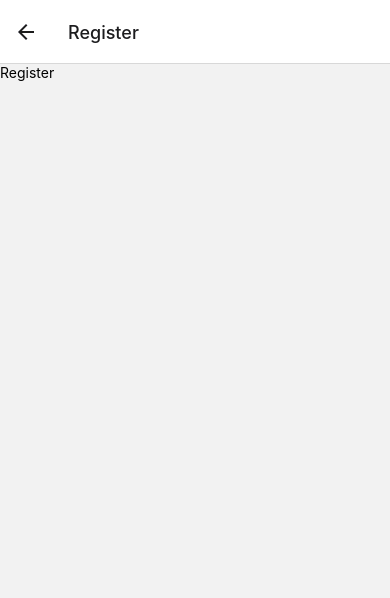
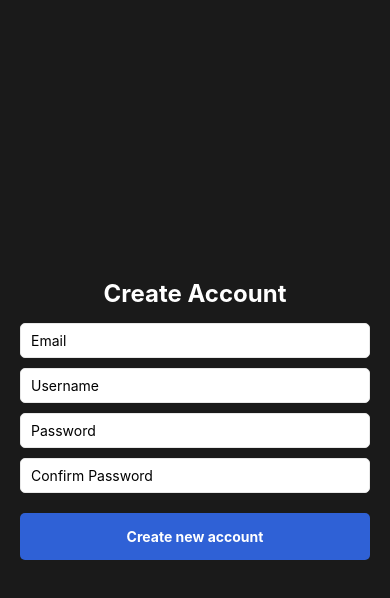
Before and after one commit to IsakLarsson/InventoryApp, a React Native app in the folder frontend/: screen /Register in a window 390 px wide. Shown: the top 598 px of the page. Built offline with nearby package versions, Linux system fonts and the light colour scheme.

Commit message:
login and signup screen

```diff
--- a/frontend/App.js
+++ b/frontend/App.js
@@ -11,7 +11,7 @@ const Stack = createNativeStackNavigator();
 export default function App() {
     return (
         <NavigationContainer>
-            <Stack.Navigator>
+            <Stack.Navigator screenOptions={{ headerShown: false }}>
                 <Stack.Screen name="Login" component={Login} />
                 <Stack.Screen name="Register" component={Register} />
                 <Stack.Screen name="Dashboard" component={Dashboard} />
--- a/frontend/package.json
+++ b/frontend/package.json
@@ -17,9 +17,10 @@
     "expo-status-bar": "~1.3.0",
     "react": "17.0.2",
     "react-dom": "17.0.2",
+    "react-hook-form": "^7.31.3",
     "react-native": "0.68.2",
-    "react-native-safe-area-context": "^4.3.1",
-    "react-native-screens": "^3.13.1",
+    "react-native-safe-area-context": "4.2.4",
+    "react-native-screens": "~3.11.1",
     "react-native-web": "0.17.7"
   },
   "devDependencies": {
--- /dev/null
+++ b/frontend/src/components/CustomButton.jsx
@@ -0,0 +1,42 @@
+import { StyleSheet, Text, Pressable } from "react-native";
+import React from "react";
+
+export default function CustomButton({ onPress, text, type }) {
+    return (
+        <Pressable
+            style={({ pressed }) => [
+                {
+                    opacity: pressed ? 0.5 : 1,
+                },
+                styles.container,
+                styles[`container_${type}`],
+            ]}
+            onPress={onPress}
+        >
+            <Text style={[styles.text, styles[`text_${type}`]]}>{text}</Text>
+        </Pressable>
+    );
+}
+
+const styles = StyleSheet.create({
+    container: {
+        width: "100%",
+        padding: 15,
+        marginVertical: 15,
+        alignItems: "center",
+        borderRadius: 5,
+    },
+    container_PRIMARY: {
+        backgroundColor: "#2f61d6",
+    },
+    container_SECONDARY: {},
+    text: {
+        fontWeight: "bold",
+    },
+    text_PRIMARY: {
+        color: "white",
+    },
+    text_SECONDARY: {
+        color: "#2f61d6",
+    },
+});
--- /dev/null
+++ b/frontend/src/components/CustomInput.jsx
@@ -0,0 +1,35 @@
+import React from "react";
+import { View, TextInput, StyleSheet } from "react-native";
+
+export default function Input({
+    value,
+    setValue,
+    placeholder,
+    secureTextEntry,
+}) {
+    return (
+        <View style={styles.container}>
+            <TextInput
+                value={value}
+                onChangeText={setValue}
+                placeholder={placeholder}
+                secureTextEntry={secureTextEntry}
+                style={styles.textInput}
+            />
+        </View>
+    );
+}
+
+const styles = StyleSheet.create({
+    container: {
+        backgroundColor: "white",
+        width: "100%",
+        borderColor: "#e8e8e8",
+        borderWidth: 1,
+        borderRadius: 5,
+        paddingVertical: 8,
+        paddingHorizontal: 10,
+        marginVertical: 5,
+    },
+    input: {},
+});
--- a/frontend/src/pages/Login.jsx
+++ b/frontend/src/pages/Login.jsx
@@ -1,25 +1,75 @@
-import { Button, StyleSheet, Text, View } from "react-native";
-import React from "react";
+import { StyleSheet, Text, ScrollView } from "react-native";
+import React, { useState, useEffect } from "react";
+import CustomInput from "../components/CustomInput";
+import CustomButton from "../components/CustomButton";
 
 export default function Login({ navigation }) {
+    const [userName, setUserName] = useState("");
+    const [password, setPassword] = useState("");
+    const [email, setEmail] = useState("");
+
+    const onSignIn = async () => {
+        alert("signin");
+    };
+    const onForgotPassword = async () => {
+        alert("signin");
+    };
+
     return (
-        <View style={styles.container}>
-            <Text>Login</Text>
-            <Button
+        <ScrollView
+            contentContainerStyle={styles.container}
+            showsVerticalScrollIndicator={false}
+        >
+            <Text style={styles.title}>LOGIN</Text>
+
+            <CustomInput
+                placeholder="Username"
+                value={userName}
+                setValue={setUserName}
+            />
+            <CustomInput
+                placeholder="Password"
+                value={password}
+                setValue={setPassword}
+                secureTextEntry={true}
+            />
+
+            <CustomButton text="Sign in" onPress={onSignIn} type="PRIMARY" />
+            <CustomButton
+                text="Forgot password?"
+                onPress={onForgotPassword}
+                type="SECONDARY"
+            />
+            <CustomButton
+                text="Don't have an account? Register here"
+                onPress={() => {
+                    navigation.navigate("Register");
+                }}
+                type="SECONDARY"
+            />
+            {/* <Button
                 onPress={() => {
                     navigation.navigate("Dashboard");
                 }}
                 title="Login"
-            />
-        </View>
+            /> */}
+        </ScrollView>
     );
 }
 
 const styles = StyleSheet.create({
     container: {
+        padding: 20,
         flex: 1,
-        backgroundColor: "#fff",
+
+        backgroundColor: "#1a1a1a",
         alignItems: "center",
         justifyContent: "center",
     },
+    title: {
+        fontSize: 24,
+        fontWeight: "bold",
+        margin: 10,
+        color: "white",
+    },
 });
--- a/frontend/src/pages/Register.jsx
+++ b/frontend/src/pages/Register.jsx
@@ -1,12 +1,79 @@
-import { StyleSheet, Text, View } from "react-native";
-import React from "react";
+import { StyleSheet, Text, ScrollView } from "react-native";
+import React, { useState, useEffect } from "react";
+import CustomInput from "../components/CustomInput";
+import { useForm, Controller } from "react-hook-form";
+import CustomButton from "../components/CustomButton";
+import axios from "axios";
 
-export default function Register() {
+export default function Login({ navigation }) {
+    const [userName, setUserName] = useState("");
+    const [password, setPassword] = useState("");
+    const [passwordConfirm, setPasswordConfirm] = useState("");
+    const [email, setEmail] = useState("");
+
+    const onCreateUser = async () => {
+        alert("create");
+    };
+
     return (
-        <View>
-            <Text>Register</Text>
-        </View>
+        <ScrollView
+            contentContainerStyle={styles.container}
+            showsVerticalScrollIndicator={false}
+        >
+            <Text style={styles.title}>Create Account</Text>
+
+            <CustomInput
+                placeholder="Email"
+                value={email}
+                setValue={setEmail}
+            />
+            <CustomInput
+                placeholder="Username"
+                value={userName}
+                setValue={setUserName}
+            />
+            <CustomInput
+                placeholder="Password"
+                value={password}
+                setValue={setPassword}
+                secureTextEntry={true}
+            />
+            <CustomInput
+                placeholder="Confirm Password"
+                value={passwordConfirm}
+                setValue={setPasswordConfirm}
+                secureTextEntry={true}
+            />
+
+            <CustomButton
+                text="Create new account"
+                onPress={onCreateUser}
+                type="PRIMARY"
+            />
+
+            {/* <Button
+                onPress={() => {
+                    navigation.navigate("Dashboard");
+                }}
+                title="Login"
+            /> */}
+        </ScrollView>
     );
 }
 
-const styles = StyleSheet.create({});
+const styles = StyleSheet.create({
+    container: {
+        padding: 20,
+        flex: 1,
+
+        backgroundColor: "#1a1a1a",
+        alignItems: "center",
+        justifyContent: "center",
+    },
+    title: {
+        fontSize: 24,
+        fontWeight: "bold",
+        margin: 10,
+        color: "white",
+    },
+});
```
Also changed, not shown: 1 other file (tests, documents, lock files or other folders).
